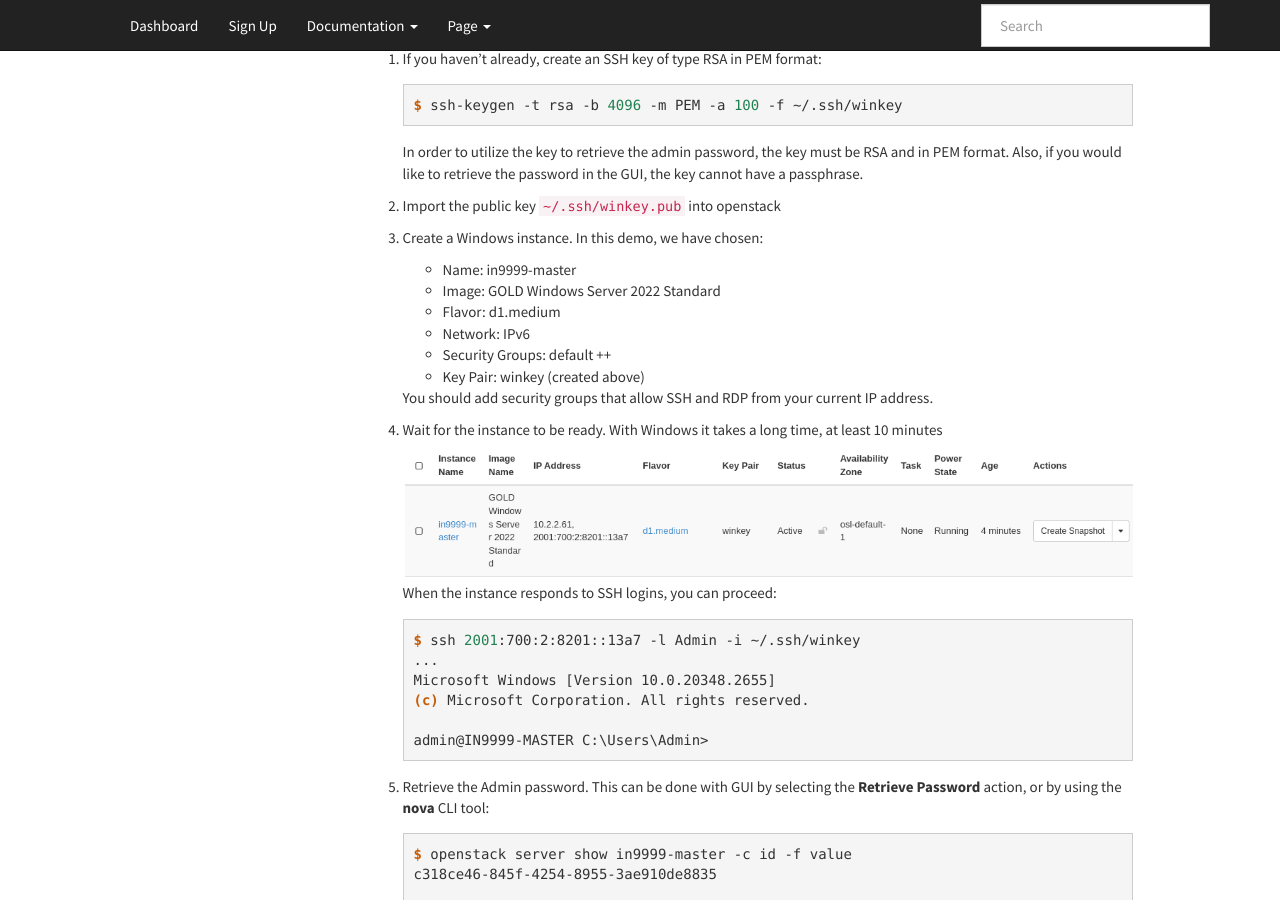
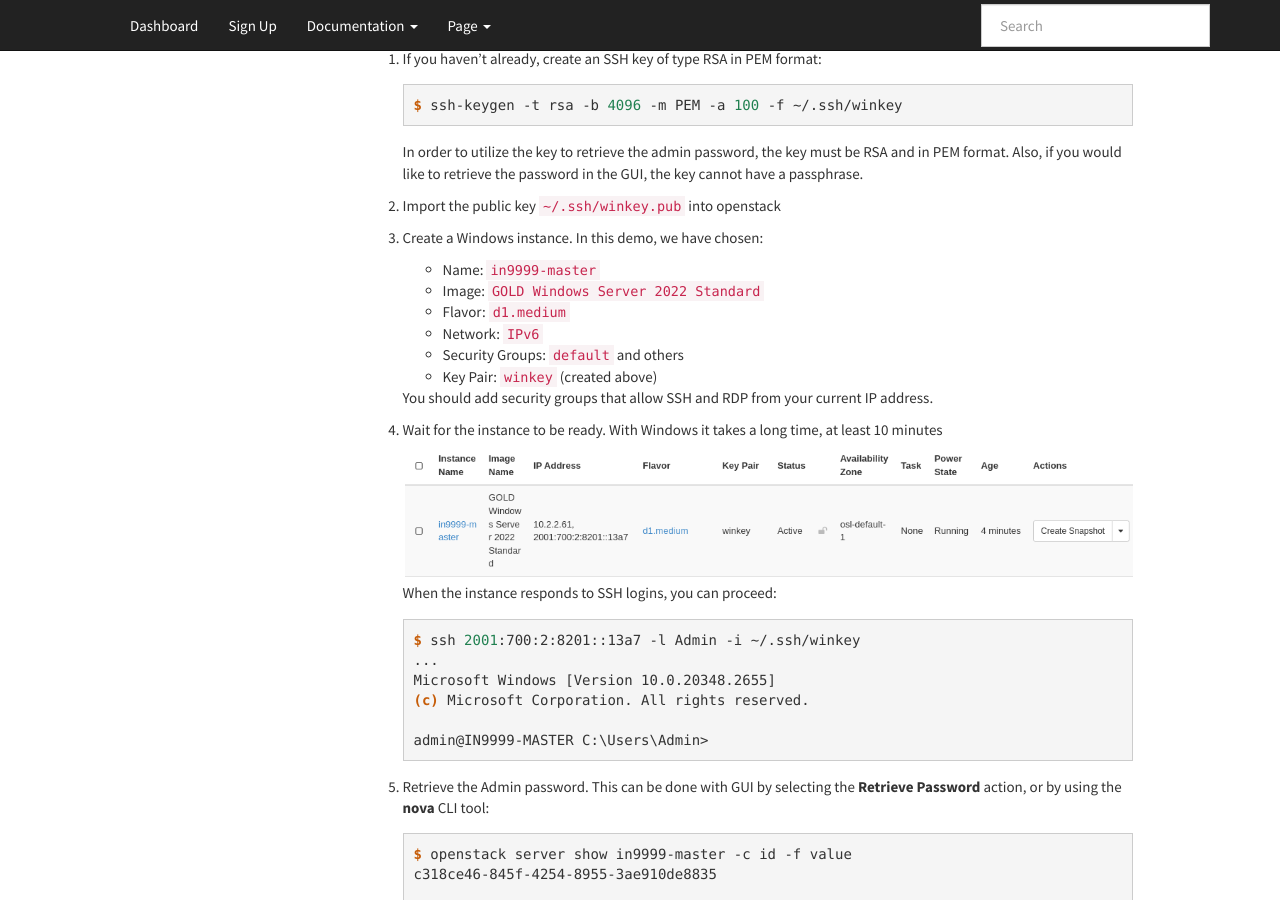
Before and after one commit to norcams/docs-enduser, a Sphinx documentation site: the page built from docs/usecase-class-windows.rst, in a window 1280 px wide and 900 px high, scrolled down 1227 px. Built offline with Sphinx 7.4.7, drawn with Linux system fonts in a browser that asks for light colours.

Commit message:
usecase01 work

```diff
--- a/docs/usecase-class-windows.rst
+++ b/docs/usecase-class-windows.rst
@@ -86,12 +86,12 @@ Step by step example
 
 #. Create a Windows instance. In this demo, we have chosen:
 
-   - Name: in9999-master
-   - Image: GOLD Windows Server 2022 Standard
-   - Flavor: d1.medium
-   - Network: IPv6
-   - Security Groups: default ++
-   - Key Pair: winkey (created above)
+   - Name: ``in9999-master``
+   - Image: ``GOLD Windows Server 2022 Standard``
+   - Flavor: ``d1.medium``
+   - Network: ``IPv6``
+   - Security Groups: ``default`` and others
+   - Key Pair: ``winkey`` (created above)
 
    You should add security groups that allow SSH and RDP from your
    current IP address.
```
